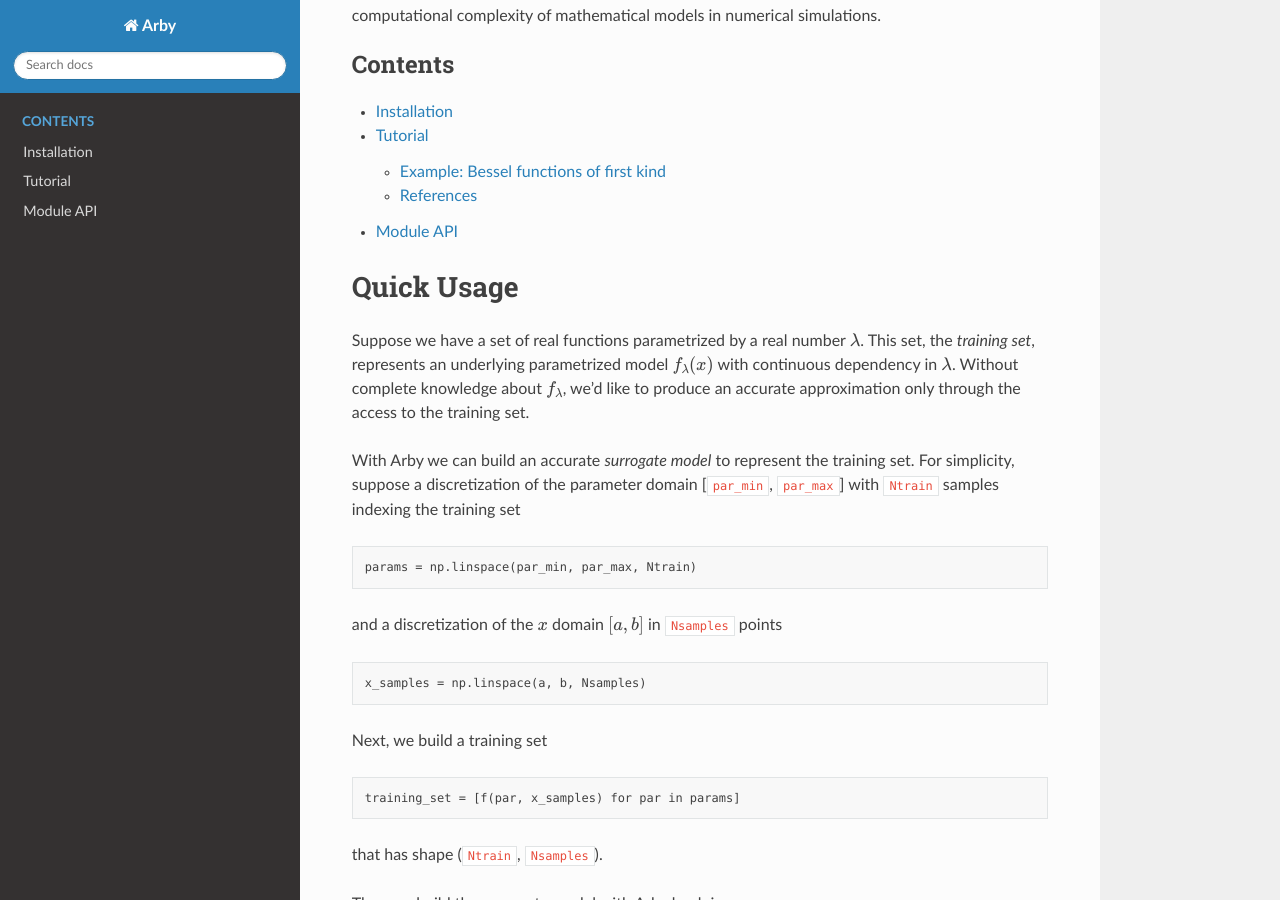
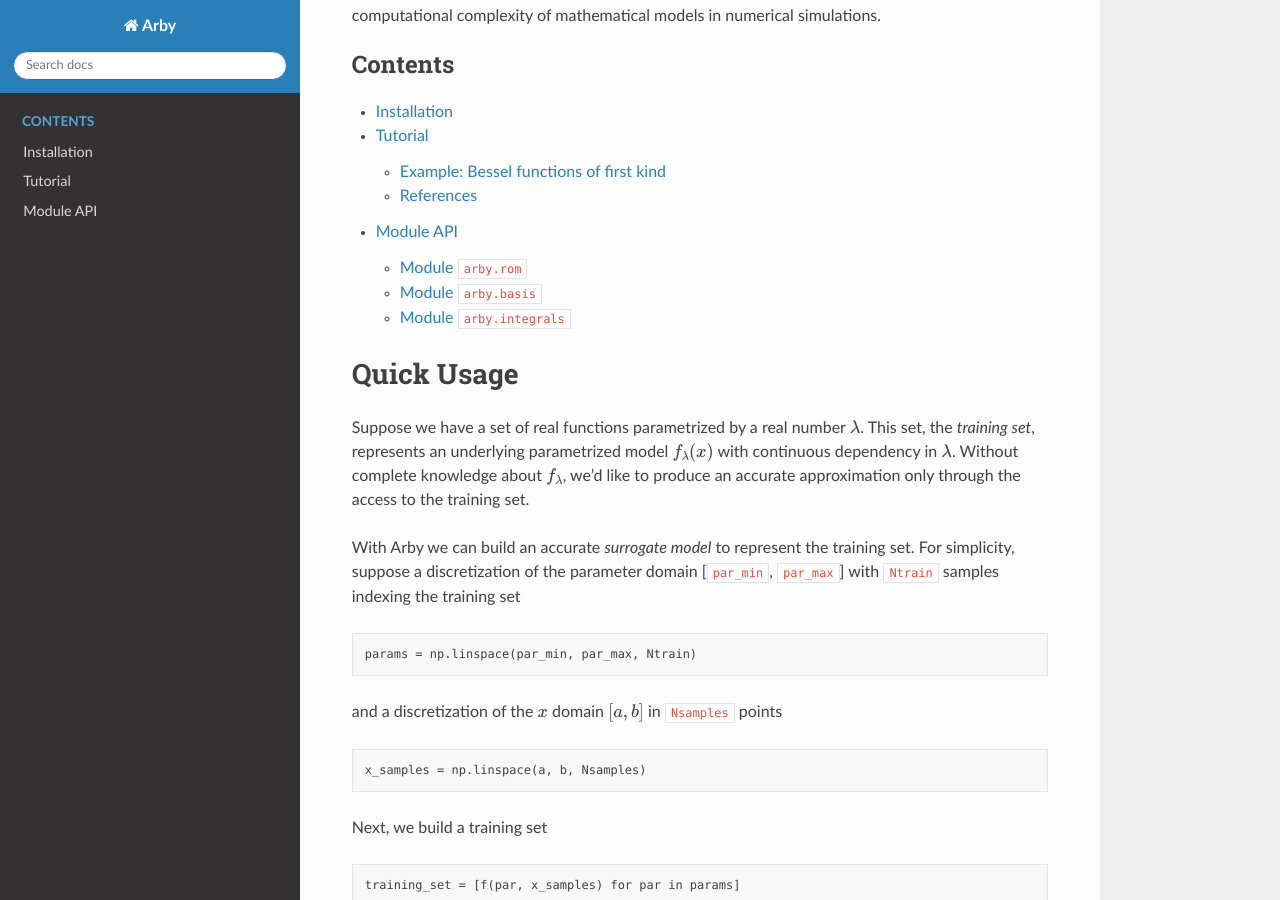
Before and after one commit to aaronuv/arby, a Sphinx documentation site: the page built from docs/source/index.rst, in a window 1280 px wide and 900 px high, scrolled down 730 px. Built offline with Sphinx 7.4.7 and the Read the Docs theme 2.0.0, drawn with Linux system fonts in a browser that asks for light colours; pages that are not in the unit, such as notebooks, are missing from menus.

```diff
--- a/docs/source/api.rst
+++ b/docs/source/api.rst
@@ -4,7 +4,28 @@ Module API
 ==========
 
 .. toctree::
-   :maxdepth: 2
+   :maxdepth: 4
 
-.. automodule:: arby
-      :members:
+
+Module ``arby.rom``
+----------------------
+
+.. automodule:: arby.rom
+   :members:
+   :member-order: bysource
+
+
+Module ``arby.basis``
+----------------------
+
+.. automodule:: arby.basis
+   :members:
+   :member-order: bysource
+
+
+Module ``arby.integrals``
+-------------------------
+
+.. automodule:: arby.integrals
+   :members:
+   :member-order: bysource
```
